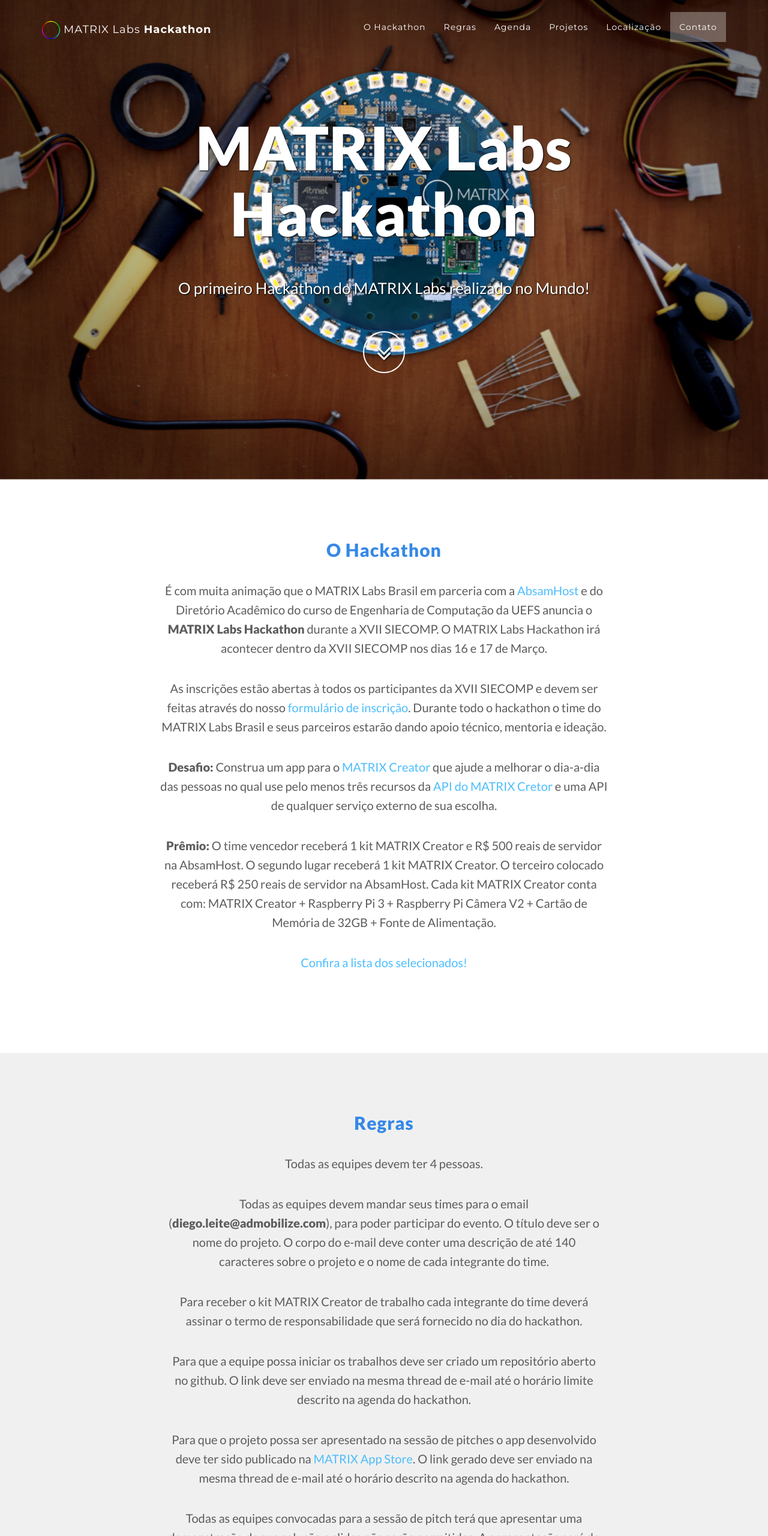
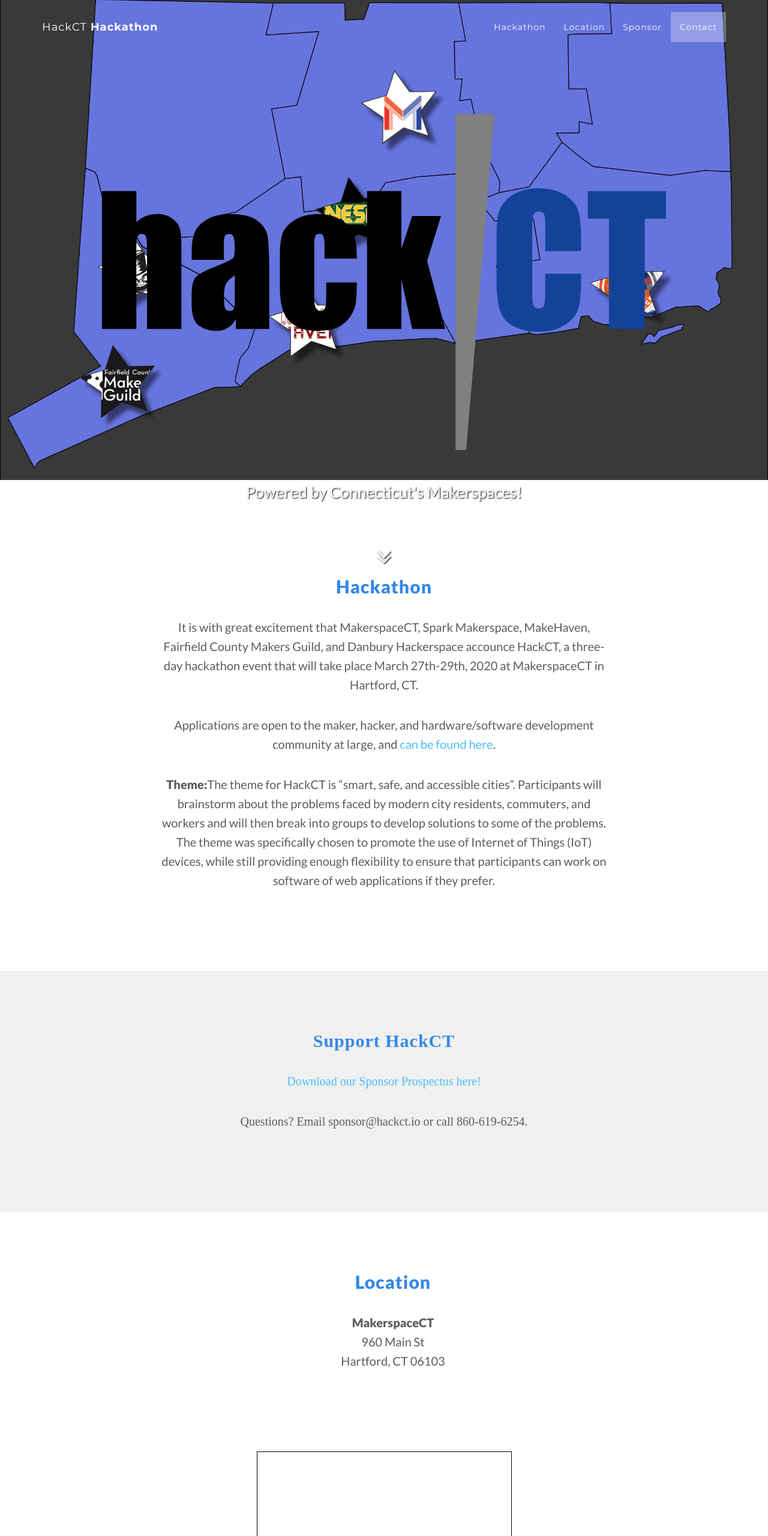
Before and after one commit to matrix-io/hackathon, a website: page index.html in a window 1280 px wide. Shown: the top 2560 px of the page at 60% size. Drawn offline with nearby package versions, Linux system fonts and the light colour scheme; some packages are replaced by stand-ins of ours; grey boxes are pictures that could not be loaded; a web font is replaced by a local one.

Commit message:
initial commit

```diff
--- a/css/grayscale.css
+++ b/css/grayscale.css
@@ -123,7 +123,7 @@
 .intro {
   height: 100%;
   background-color: white;
-  background: url(../img/matrix-creator.jpg) center center;
+  background: url(../img/makerspace-map.png) center center;
   background-size: cover;
   background-repeat: no-repeat;
   width: 100%;
@@ -341,6 +341,17 @@
   background-color: #393939;
   background-size: cover;
 }
+#sponsor {
+  font-family: FaktSlabProMedium;
+  width: 100%;
+  background-size: cover;
+}
+
+#sponsor h2 {
+  font-family: FaktSlabProMedium;
+
+}
+
 #contact h2 {
   font-family: FaktSlabProMedium;
   color: white;
--- a/index.html
+++ b/index.html
@@ -4,14 +4,17 @@
     <meta charset="utf-8">
     <meta http-equiv="X-UA-Compatible" content="IE=edge">
     <meta name="viewport" content="width=device-width, initial-scale=1">
-    <meta name="description" content="That's a landing page for our first MATRIX Labs Hackathon">
-    <meta name="author" content="Matrix Labs Brasil">
+    <meta name="description" content="This is a landing page for our first HackCT Hackathon">
+    <meta name="author" content="The HackCT team">
 
-    <title>MATRIX Labs Hackathon</title>
+    <title>HackCT Hackathon</title>
 
     <!-- Bootstrap Core CSS -->
     <link href="vendor/bootstrap/css/bootstrap.min.css" rel="stylesheet">
-    <link rel="shortcut icon" href="img/everloop.png" type="image/x-icon">
+    <link rel="apple-touch-icon" sizes="180x180" href="img/apple-touch-icon.png">
+    <link rel="icon" type="image/png" sizes="32x32" href="img/favicon-32x32.png">
+    <link rel="icon" type="image/png" sizes="16x16" href="img/favicon-16x16.png">
+    <link rel="manifest" href="/site.webmanifest">
 
     <!-- Custom Fonts -->
     <link href="vendor/font-awesome/css/font-awesome.min.css" rel="stylesheet" type="text/css">
@@ -19,7 +22,7 @@
     <link href="https://fonts.googleapis.com/css?family=Montserrat:400,700" rel="stylesheet" type="text/css">
 
     <!-- Theme CSS -->
-    <link href="css/grayscale.min.css" rel="stylesheet">
+    <link href="css/grayscale.css" rel="stylesheet">
 
     <link href="https://fonts.googleapis.com/css?family=Lato:400,900" rel="stylesheet">
 
@@ -55,7 +58,7 @@
             Menu <i class="fa fa-bars"></i>
           </button>
           <a class="navbar-brand page-scroll text-center" href="#page-top">
-            <img id="everloop" src="img/everloop.png"/> <span class="hidden-xs hidden-sm "><span class="light">MATRIX Labs</span> Hackathon</span>
+            <!--<img id="everloop" src="img/everloop.png"/> --><span class="hidden-xs hidden-sm "><span class="light">HackCT</span> Hackathon</span>
           </a>
         </div>
 
@@ -67,22 +70,25 @@
               <a href="#page-top"></a>
             </li>
             <li>
-              <a class="page-scroll" href="#about">O Hackathon</a>
+              <a class="page-scroll" href="#about">Hackathon</a>
             </li>
-            <li>
-              <a class="page-scroll" href="#generalRules">Regras</a>
-            </li>
-            <li>
+            <!--<li>
+              <a class="page-scroll" href="#generalRules">Rules</a>
+            </li>-->
+            <!--<li>
               <a class="page-scroll" href="#schedule">Agenda</a>
             </li>
             <li>
-              <a class="page-scroll" href="#projects">Projetos</a>
+              <a class="page-scroll" href="#projects">Projects</a>
+            </li>-->
+            <li>
+              <a class="page-scroll" href="#location">Location</a>
             </li>
             <li>
-              <a class="page-scroll" href="#location">Localização</a>
+              <a class="page-scroll" href="#sponsor">Sponsor</a>
             </li>
             <li>
-              <a class="page-scroll" href="#contact">Contato</a>
+              <a class="page-scroll" href="#contact">Contact</a>
             </li>
           </ul>
         </div>
@@ -97,8 +103,8 @@
         <div class="container">
           <div class="row">
             <div class="col-md-12 col-lg-12">
-              <h1 class="brand-heading">MATRIX Labs Hackathon</h1>
-              <p class="intro-text">O primeiro Hackathon do MATRIX Labs realizado no Mundo!</p>
+              <h1 class="brand-heading"><img src="img/hackct.svg" alt="HackCT Logo"></h1>
+              <p class="intro-text">Powered by Connecticut's Makerspaces!</p>
               <a href="#about" class="btn btn-circle page-scroll">
                 <i class="fa fa-angle-double-down animated"></i>
               </a>
@@ -112,64 +118,24 @@
     <section id="about" class="container content-section text-center">
       <div class="row">
         <div class="col-lg-8 col-lg-offset-2">
-          <h2>O Hackathon</h2>
-          <p>É com muita animação que o MATRIX Labs Brasil em parceria com a <a href="https://www.absamhost.com.br">AbsamHost</a> e do Diretório Acadêmico do curso de Engenharia de Computação da UEFS anuncia o <strong>MATRIX Labs Hackathon</strong> durante a XVII SIECOMP. O MATRIX Labs Hackathon irá acontecer dentro da XVII SIECOMP nos dias 16 e 17 de Março.</p>
+          <h2>Hackathon</h2>
+          <p>It is with great excitement that MakerspaceCT, Spark Makerspace, MakeHaven, Fairfield County Makers Guild, and Danbury Hackerspace accounce HackCT, a three-day hackathon event that will take place March 27th-29th, 2020 at MakerspaceCT in Hartford, CT.</p>
 
-          <p>As inscrições estão abertas à todos os participantes da XVII SIECOMP e devem ser feitas através do nosso <a href="https://goo.gl/forms/tvWTE4Dml3IRjMGn2">formulário de inscrição</a>. Durante todo o hackathon o time do MATRIX Labs Brasil e seus parceiros estarão dando apoio técnico, mentoria e ideação.</p>
+          <p>Applications are open to the maker, hacker, and hardware/software development community at large, and <a href="/apply">can be found here</a>.</p>
 
-          <p><strong>Desafio:</strong> Construa um app para o <a href="http://creator.matrix.one">MATRIX Creator</a> que ajude a melhorar o dia-a-dia das pessoas no qual use pelo menos três recursos da <a href="https://matrix-io.github.io/matrix-documentation/">API do MATRIX Cretor</a> e uma API de qualquer serviço externo de sua escolha.</p>
-
-          <p><strong>Prêmio:</strong> O time vencedor receberá 1 kit MATRIX Creator e R$ 500 reais de servidor na AbsamHost. O segundo lugar receberá 1 kit MATRIX Creator. O terceiro colocado receberá R$ 250 reais de servidor na AbsamHost. Cada kit MATRIX Creator conta com: MATRIX Creator + Raspberry Pi 3 + Raspberry Pi Câmera V2 + Cartão de Memória de 32GB + Fonte de Alimentação.</p>
-
-          <p><a href="#modal" data-toggle="modal">Confira a lista dos selecionados!</a></p>
-
-          <!-- Modal -->
-          <div class="modal fade" id="modal" tabindex="-1" role="dialog" >
-            <div class="modal-dialog" role="document">
-              <div class="modal-content">
-                <div class="modal-header">
-                  <button type="button" class="close" data-dismiss="modal" aria-label="Close"><span aria-hidden="true">&times;</span></button>
-                  <h4 class="modal-title" id="myModalLabel">Participantes do 1˚ MATRIX Labs Hackathon</h4>
-                </div>
-                <div class="modal-body">
-                  João Victor Mota do Nascimento</br>
-                  Aecio Júnior</br>
-                  Victor Rodrigues Figueiredo</br>
-                  Ícaro Cardoso Rios</br>
-                  Cleybson cardoso leite</br>
-                  José Ricardo Nogueira Magalhães</br>
-                  Lindelmo Havallon da Silva Pinto Azevedo</br>
-                  Lucas Almeida Silva</br>
-                  Lucas Ventura Paiva</br>
-                  Weverson Gomes</br>
-                  Nathalia Garcia dos Reis</br>
-                  Arthur Hagnês de Jesus Ferreira</br>
-                  José Victor Cardim Moura</br>
-                  Roberto Silva Nunes Lago</br>
-                  Matheus Galvão Correia</br>
-                  Lucas Vinícius dos Santos Assis</br>
-                  Ricardo Batista da Silva</br>
-                  Lucas Santana Carneiro</br>
-                  Nilson Augusto Magalhães Moraes Neto</br>
-                  Leandro Pereira Sampaio
-                </div>
-                <div class="modal-footer">
-                  </br>
-                </div>
-              </div>
-            </div>
-          </div>
+          <p><strong>Theme:</strong>The theme for HackCT is “smart, safe, and accessible cities”. Participants will brainstorm about the problems faced by modern city residents, commuters, and workers and will then break into groups to develop solutions to some of the problems. The theme was specifically chosen to promote the use of Internet of Things (IoT) devices, while still providing enough flexibility to ensure that participants can work on software of web applications if they prefer.</p>
         </div>
       </div>
     </section>
+          <!--<p><strong>Prize: <strong></strong></p>-->
 
     <!-- General Rules Section -->
-    <section id="generalRules" class="darker-black content-section text-center ">
+    <!--<section id="generalRules" class="darker-black content-section text-center ">
       <div class="download-section">
         <div class="container">
           <div class="col-lg-8 col-lg-offset-2">
-            <h2>Regras</h2>
-            <p>Todas as equipes devem ter 4 pessoas.</p>
+            <h2>Rules</h2>
+            <p><strong>Coming Soon!</strong></p>
             <p>Todas as equipes devem mandar seus times para o email (<strong>diego.leite@admobilize.com</strong>), para poder participar do evento. O título deve ser o nome do projeto. O corpo do e-mail deve conter uma descrição de até 140 caracteres sobre o projeto e o nome de cada integrante do time.</p>
             <p>Para receber o kit MATRIX Creator de trabalho cada integrante do time deverá assinar o termo de responsabilidade que será fornecido no dia do hackathon.</p>
             <p>Para que a equipe possa iniciar os trabalhos deve ser criado um repositório aberto no github. O link deve ser enviado na mesma thread de e-mail até o horário limite descrito na agenda do hackathon.</p>
@@ -180,10 +146,10 @@
           </div>
         </div>
       </div>
-    </section>
+    </section>-->
 
     <!-- Schedule Section -->
-    <section id="schedule" class="content-section text-center">
+    <!--<section id="schedule" class="content-section text-center">
       <div class="download-section">
         <div class="container">
           <div class="col-lg-8 col-lg-offset-2">
@@ -241,10 +207,10 @@
           </div>
         </div>
       </div>
-    </section>
+    </section>-->
 
     <!-- Projects Section -->
-    <section id="projects" class="darker-black content-section">
+    <!--<section id="projects" class="darker-black content-section">
       <div class="download-section">
         <div class="container">
           <div class="col-lg-8 col-lg-offset-2">
@@ -277,30 +243,44 @@
           </div>
         </div>
       </div>
-    </section>
+    </section>-->
 
-    <!-- Location Section -->
-    <section id="location" class="content-section text-center">
-      <div class="download-section">
-        <div class="container">
-          <div class="col-lg-8 col-lg-offset-2">
-            <h2>Localização</h2>
-            <p>Universidade Estadual de Feira de Santana <strong>(LABOTEC III - Laboratório de Redes)</strong></p>
-          </div>
+
+   <!-- Sponsor Section -->
+    <section id="sponsor" class="darker-black container content-section text-center">
+      <div class="row">
+        <div class="col-lg-8 col-lg-offset-2">
+          <h2>Support HackCT</h2>
+          <p><a href="">Download our Sponsor Prospectus here!</a></p>
+          <p>Questions? Email sponsor@hackct.io or call 860-619-6254.</p>
+          </p>
         </div>
       </div>
     </section>
 
-    <div id="map">
-    </div>
+    <!-- Location Section -->
+    <section id="location" class="container content-section text-center">
+      <div class="download-section">
+        <div class="container">
+          <div class="col-lg-8 col-lg-offset-2">
+            <h2>Location</h2>
+            <p><strong>MakerspaceCT</strong><br />960 Main St<br />Hartford, CT 06103</p>
+          </div>
+        </div>
+      </div>
+      <div>
+        <iframe width="425" height="350" frameborder="0" scrolling="no" marginheight="0" marginwidth="0" src="https://www.openstreetmap.org/export/embed.html?bbox=-72.67479389905931%2C41.7675527854425%2C-72.67031461000444%2C41.76938924988725&amp;layer=mapnik&amp;marker=41.76847102423629%2C-72.67255425453186" style="border: 1px solid black"></iframe><br/><small><a href="https://www.openstreetmap.org/?mlat=41.76847&amp;mlon=-72.67255#map=19/41.76847/-72.67255">View Larger Map</a></small>
+      </div>
+    </section>
+
 
     <!-- Contact Section -->
-    <section id="contact" class="darker-black container content-section text-center">
+    <section id="contact" class="content-section text-center">
       <div class="row">
         <div class="col-lg-8 col-lg-offset-2">
-          <h2>MATRIX Labs Brasil</h2>
-          <p>Feel free to get in touch with us.</p>
-          <p><a href="http://www.matrixlabs.ai/contact.html">http://www.matrixlabs.ai/contact.html</a>
+          <h2>Contact Us</h2>
+          <p>Questions? Comments? Feel free to get in touch with us.</p>
+          <p><a href="mailto:hello@hackct.io">hello@hackct.io</a>
           </p>
         </div>
       </div>
@@ -309,7 +289,7 @@
     <!-- Footer -->
     <footer>
       <div class="container text-center">
-        <p>Copyright &copy; MATRIX Labs 2017</p>
+        <!--<p>Copyright &copy;</p>-->
       </div>
     </footer>
 
```
Also changed, not shown: img/android-chrome-192x192.png (added), img/android-chrome-512x512.png (added), img/apple-touch-icon.png (added), img/favicon-16x16.png (added), img/favicon-32x32.png (added), img/favicon.ico (added), img/favicon.png (added), img/hackct.svg (added), img/hackct_wbg.svg (added), img/makerspace-map.png (added).
